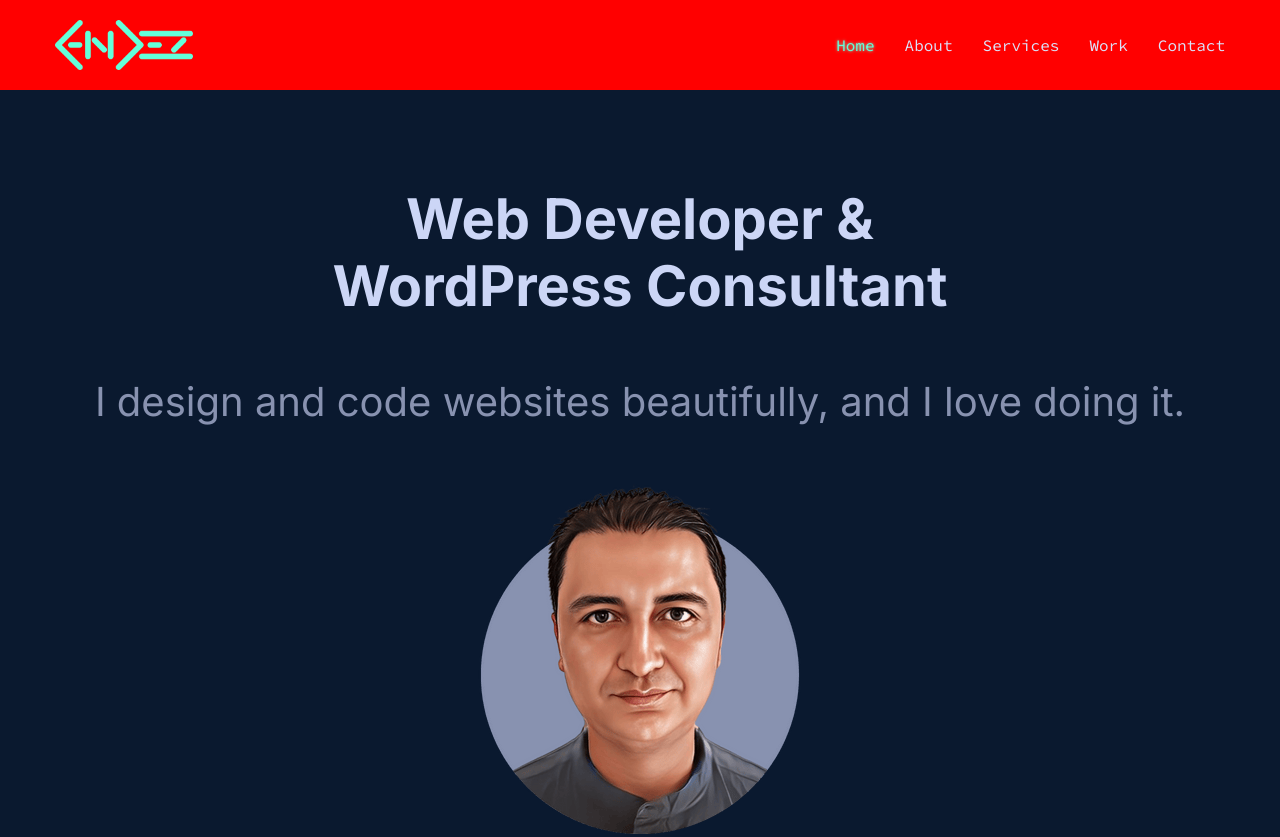
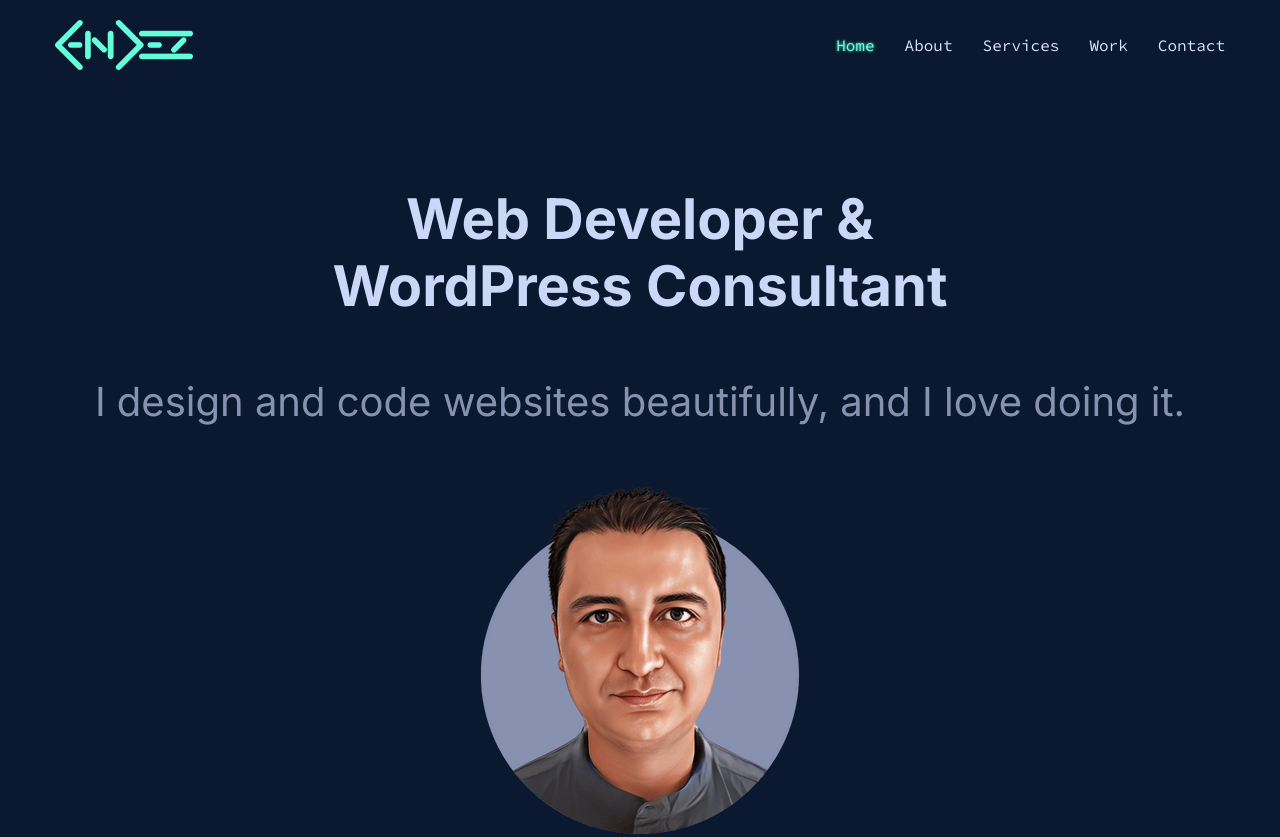
Before and after one commit to cendezgh/cendez-page, a website: page index.html in a window 1280 px wide. Shown: the top 837 px of the page. Drawn offline with nearby package versions, Linux system fonts and the light colour scheme.

Commit message:
prueba modificacion y actualizacion host 2

```diff
--- a/scss/components/_header.scss
+++ b/scss/components/_header.scss
@@ -1,7 +1,7 @@
 /*--------------HEADER-----------------*/
 
 header {
-    background-color: red;
+    background-color: $color-dark;
     position: sticky;
     top: 0;
     z-index: 10;
```
Also changed, not shown: css/estilos-comp.css.
